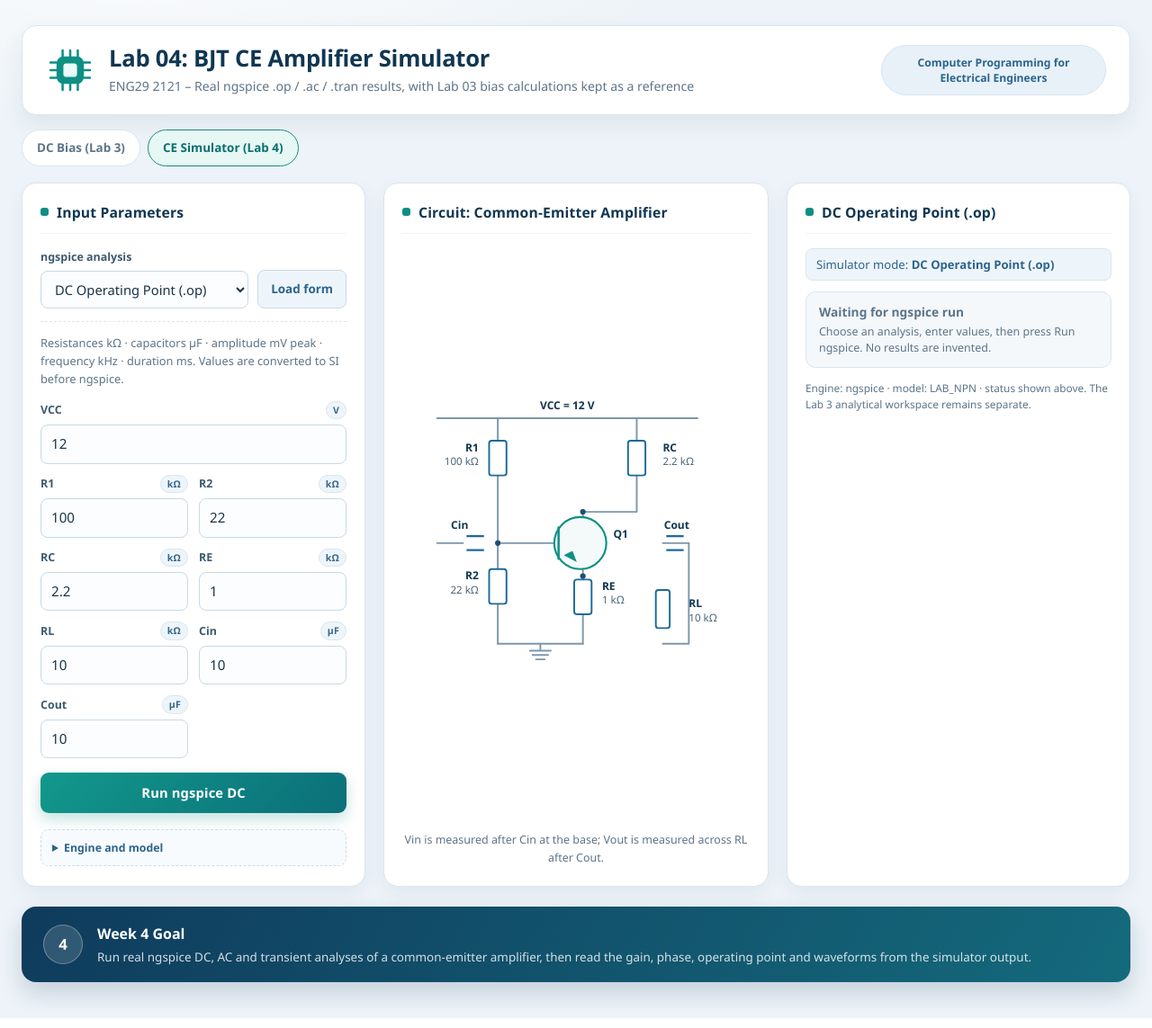
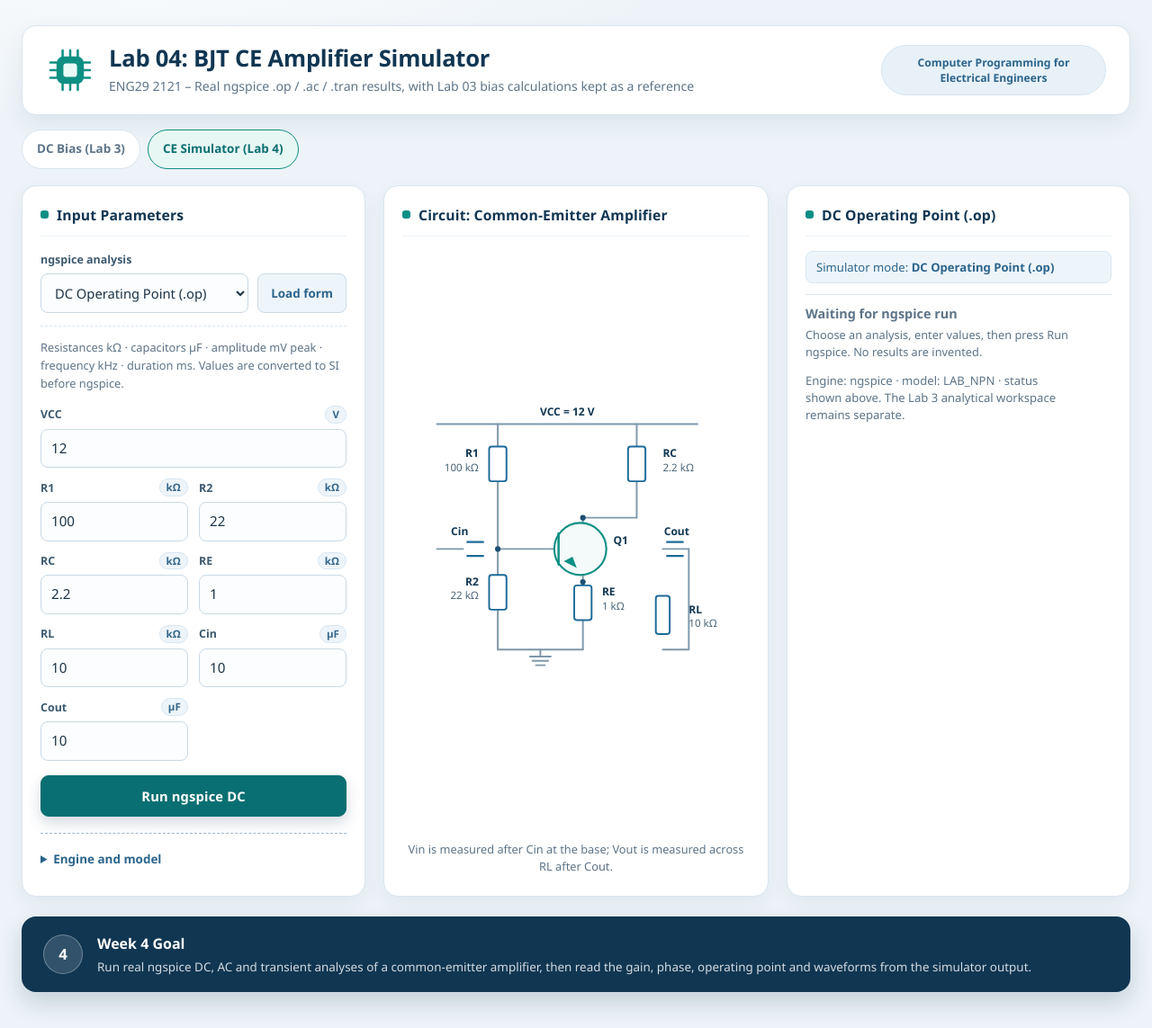
Before and after one commit to tanakitnakboonma/Lab-3, a Flask app: page /?workspace=simulator&analysis=dc in a window 1280 px wide. Shown: the whole page at 90% size. Run offline with Flask 3, Linux system fonts and the light colour scheme.

Commit message:
polish(lab04): align simulator UI with rubric and add evidence

```diff
--- a/static/style.css
+++ b/static/style.css
@@ -99,6 +99,7 @@ body {
   font-weight: 600;
   line-height: 1.4;
   text-align: center;
+  text-wrap: pretty;
 }
 
 /* ---------- Three-column layout ---------- */
@@ -177,14 +178,15 @@ body {
 }
 
 .unit {
-  padding: 1px 7px;
+  padding: 2px 7px;
   border: 1px solid #d7e6f1;
   border-radius: 999px;
   background: #eef5fa;
   color: #35678c;
-  font-size: 0.66rem;
+  font-size: 0.72rem;
   font-weight: 700;
-  letter-spacing: 0.02em;
+  letter-spacing: 0.01em;
+  line-height: 1.2;
 }
 
 .field input {
@@ -210,16 +212,17 @@ body {
   width: 100%;
   margin-top: 16px;
   padding: 11px 16px;
-  border: 0;
   border-radius: 9px;
-  background: linear-gradient(135deg, #12988c, #0b6f79);
+  min-height: 44px;
+  border: 1px solid #0a6f72;
+  background: var(--teal-dark);
   color: #ffffff;
   font: inherit;
   font-size: 0.92rem;
   font-weight: 700;
   letter-spacing: 0.01em;
   cursor: pointer;
-  box-shadow: 0 7px 16px rgba(14, 143, 132, 0.25);
+  box-shadow: 0 7px 16px rgba(16, 54, 82, 0.18);
   transition: transform 0.15s ease, box-shadow 0.15s ease;
 }
 
@@ -249,6 +252,7 @@ body {
 
 .mode-select {
   width: 100%;
+  min-height: 44px;
   padding: 9px 11px;
   border: 1px solid #c9d9e6;
   border-radius: 8px;
@@ -267,6 +271,7 @@ body {
 
 .mode-button {
   flex: 0 0 auto;
+  min-height: 44px;
   padding: 10px 14px;
   border: 1px solid #c9d9e6;
   border-radius: 8px;
@@ -366,8 +371,9 @@ body {
 .schematic-caption {
   margin: 14px 0 0;
   color: var(--muted);
-  font-size: 0.78rem;
+  font-size: 0.8rem;
   text-align: center;
+  text-wrap: pretty;
 }
 
 /* ---------- Results ---------- */
@@ -413,29 +419,25 @@ body {
   flex-direction: column;
   gap: 3px;
   margin-top: auto;
-  padding: 12px 14px;
-  border: 1px solid var(--line);
-  border-radius: 11px;
-  background: #f4f8fb;
+  padding: 11px 0 0;
+  border-top: 1px solid var(--line);
   color: var(--muted);
-  font-size: 0.78rem;
+  font-size: 0.8rem;
   line-height: 1.45;
 }
 
 .status-title {
-  font-size: 0.86rem;
+  font-size: 0.9rem;
   font-weight: 800;
 }
 
 .status.ok {
-  border-color: var(--ok-line);
-  background: var(--ok-bg);
+  border-top-color: var(--ok-line);
   color: var(--ok-ink);
 }
 
 .status.warn {
-  border-color: var(--warn-line);
-  background: var(--warn-bg);
+  border-top-color: var(--warn-line);
   color: var(--warn-ink);
 }
 
@@ -446,8 +448,9 @@ body {
 .model-note {
   margin: 14px 0 0;
   color: var(--muted);
-  font-size: 0.74rem;
+  font-size: 0.82rem;
   line-height: 1.45;
+  text-wrap: pretty;
 }
 
 /* ---------- Messages ---------- */
@@ -485,7 +488,7 @@ body {
   margin-top: 22px;
   padding: 18px 24px;
   border-radius: 16px;
-  background: linear-gradient(120deg, #0f3b5c, #146a7c);
+  background: var(--navy);
   color: #ffffff;
   box-shadow: 0 12px 26px rgba(16, 54, 82, 0.18);
 }
@@ -588,6 +591,9 @@ body {
 }
 
 .workspace-tab {
+  display: inline-flex;
+  align-items: center;
+  min-height: 44px;
   padding: 9px 16px;
   border: 1px solid var(--line);
   border-radius: 999px;
@@ -618,16 +624,16 @@ body {
 
 .provenance {
   margin-top: 18px;
-  padding: 10px 12px;
-  border: 1px dashed #cbdce8;
-  border-radius: 9px;
-  background: #f8fbfd;
+  padding: 10px 0 0;
+  border-top: 1px dashed #9db9cc;
   color: var(--muted);
-  font-size: 0.77rem;
+  font-size: 0.8rem;
 }
 
 .provenance summary {
+  padding: 8px 0;
   color: #2b648c;
+  font-size: 0.84rem;
   font-weight: 700;
   cursor: pointer;
 }
@@ -668,8 +674,9 @@ body {
 .provenance-line {
   margin: 10px 0 0;
   color: var(--muted);
-  font-size: 0.73rem;
+  font-size: 0.8rem;
   line-height: 1.5;
+  text-wrap: pretty;
 }
 
 .chart {
@@ -689,8 +696,9 @@ body {
 .chart figcaption {
   margin-top: 6px;
   color: var(--muted);
-  font-size: 0.72rem;
+  font-size: 0.78rem;
   text-align: center;
+  text-wrap: pretty;
 }
 
 .plot .grid {
@@ -708,11 +716,11 @@ body {
 .plot .axis-label {
   fill: #5d7488;
   font-family: "Segoe UI", Tahoma, sans-serif;
-  font-size: 11px;
+  font-size: 12px;
 }
 
 .plot .axis-label {
-  font-size: 11.5px;
+  font-size: 12.5px;
   font-weight: 600;
 }
 
--- a/templates/index.html
+++ b/templates/index.html
@@ -3,6 +3,7 @@
 <head>
   <meta charset="utf-8">
   <meta name="viewport" content="width=device-width, initial-scale=1">
+  <meta name="description" content="ENG29 2121 Lab 04 CE amplifier simulator: real ngspice DC, AC and transient results with Lab 03 bias reference.">
   <title>Lab 04: BJT CE Amplifier Simulator</title>
   <link rel="stylesheet" href="{{ url_for('static', filename='style.css') }}">
 </head>
```
Also changed, not shown: docs/impeccable-review.md (added, +62 -0 lines), README.md, 4 other files.
